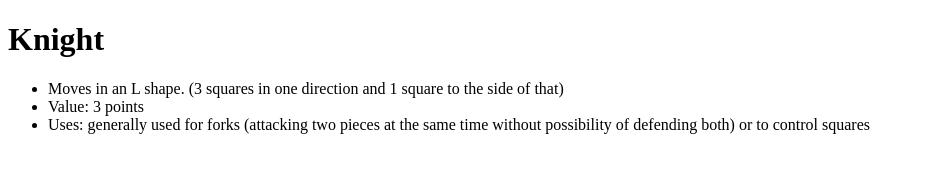
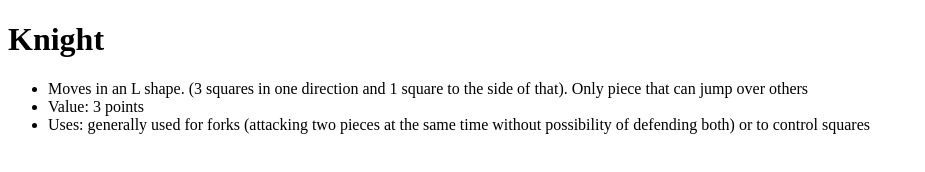
Before and after one commit to layght/hack-club-website, a plain HTML site: page knight.html in a window 1280 px wide. Shown: the whole page, without its empty margins (0-925 px from the left). Drawn offline with Linux system fonts and the light colour scheme.

Commit message:
Added description for knight's ability to jump

```diff
--- a/knight.html
+++ b/knight.html
@@ -8,7 +8,7 @@
 <body>
     <h1>Knight</h1>
     <ul>
-        <li>Moves in an L shape. (3 squares in one direction and 1 square to the side of that)</li>
+        <li>Moves in an L shape. (3 squares in one direction and 1 square to the side of that). Only piece that can jump over others</li>
         <li>Value: 3 points</li>
         <li>Uses: generally used for forks (attacking two pieces at the same time without possibility of defending both) or to control squares</li>
     </ul>
```
